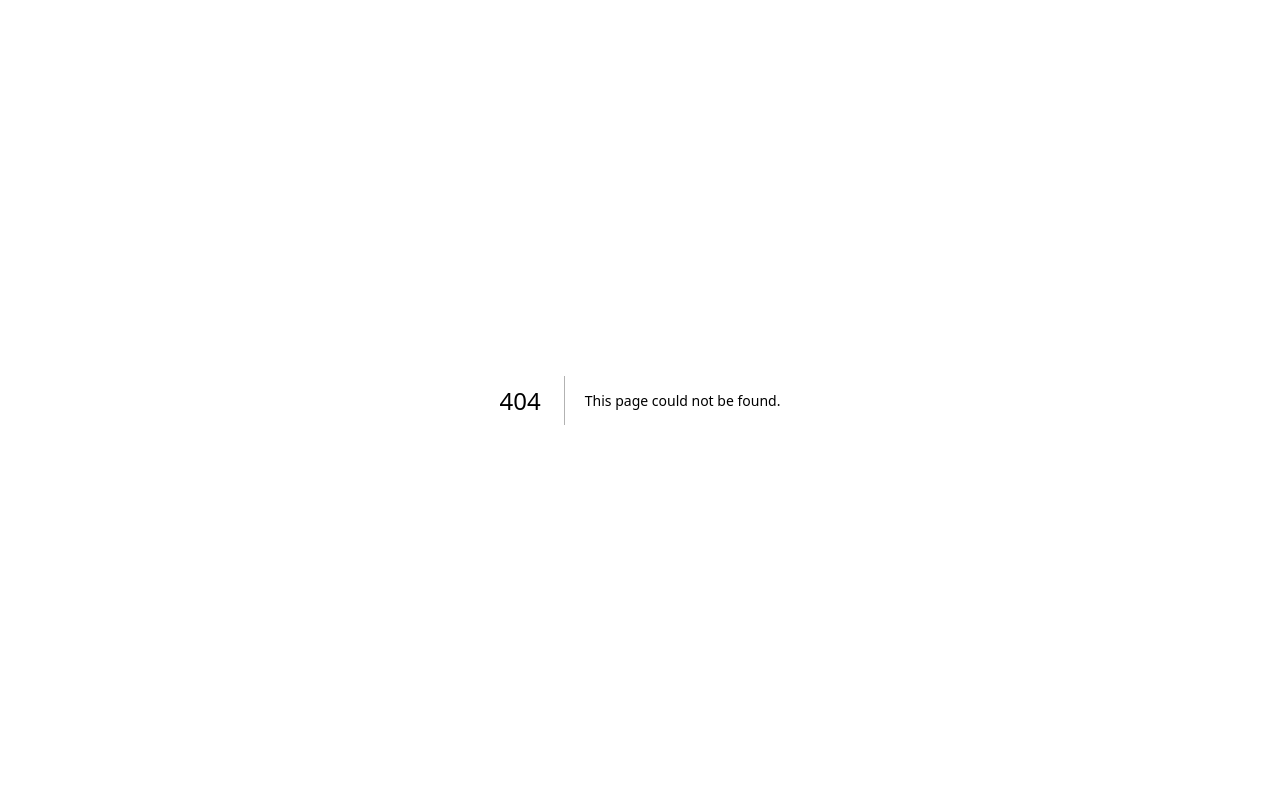
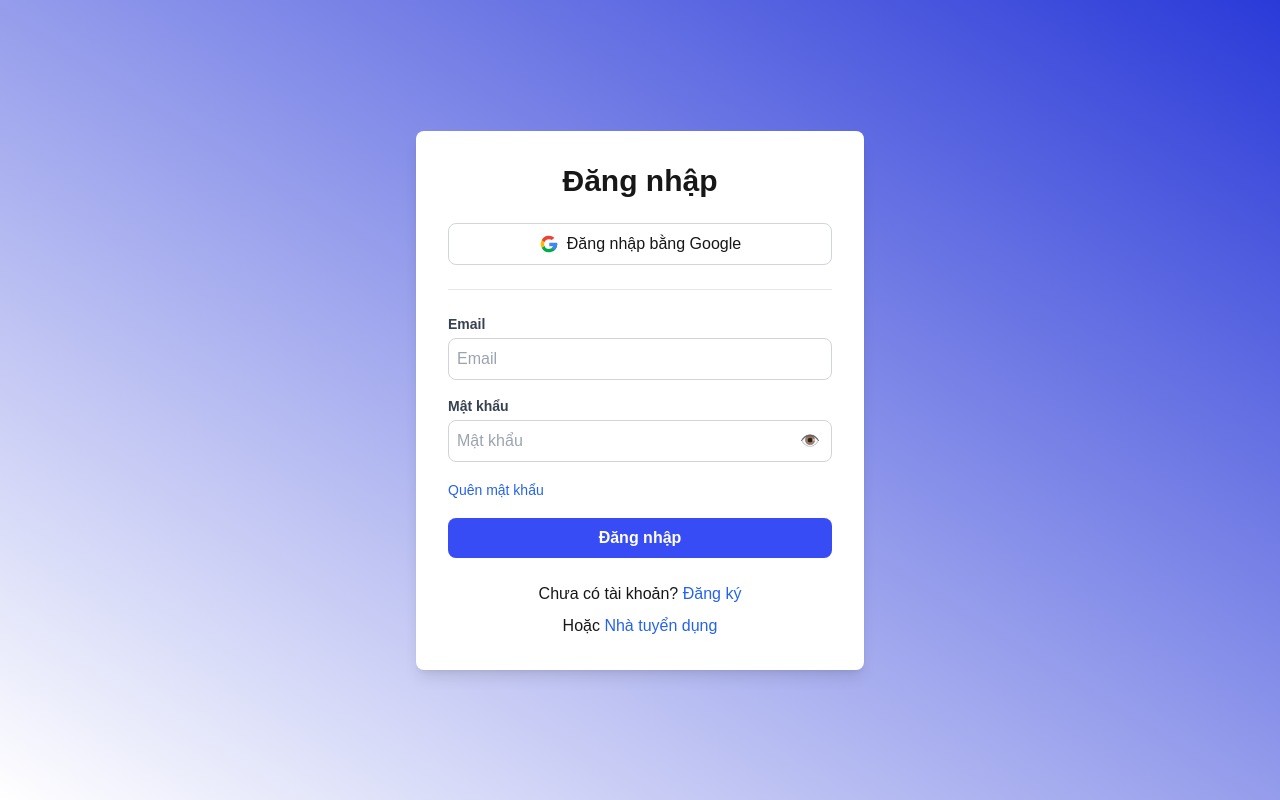
Before and after one commit to NDLoc-vn/find-jobs-app, a Next.js app: page /login in a window 1280 px wide. Before the commit this address had no page. Built offline with nearby package versions, Linux system fonts and the light colour scheme.

Commit message:
simple ui Login

```diff
--- a/app/globals.css
+++ b/app/globals.css
@@ -8,6 +8,7 @@
   --blue-600: #374cf4;
   --blue-800: #222fa0;
   --torea-bay-100: #ddebff;
+  --torea-bay-700: #2a3ad8;
 }
 
 /* @media (prefers-color-scheme: dark) {
--- /dev/null
+++ b/app/login/page.tsx
@@ -0,0 +1,74 @@
+"use client";
+
+import React, { useState } from "react";
+import Link from "next/link";
+
+const Login = () => {
+  const [showPassword, setShowPassword] = useState(false);
+
+  return (
+    <div className="min-h-screen flex items-center justify-center bg-gradient-to-tr from-white to-toreabay-700">
+      <div className="bg-white p-8 rounded-lg shadow-lg w-full max-w-md">
+        <h1 className="text-3xl font-semibold mb-6 text-center">Đăng nhập</h1>
+        <button className="w-full py-2 px-4 bg-white border border-gray-300 rounded-lg flex items-center justify-center mb-6">
+          <img src="/icon/google.svg" alt="Google" className="w-5 h-5 mr-2" />
+          Đăng nhập bằng Google
+        </button>
+
+        <hr className="my-6" />
+
+        <form>
+          <label className="block mb-1 text-sm font-medium text-gray-700">
+            <strong>Email</strong>
+          </label>
+          <input
+            type="email"
+            className="w-full p-2 border border-gray-300 rounded-lg mb-4"
+            placeholder="Email"
+          />
+
+          <label className="block mb-1 text-sm font-medium text-gray-700">
+            <strong>Mật khẩu</strong>
+          </label>
+          <div className="relative mb-4">
+            <input
+              type={showPassword ? "text" : "password"}
+              className="w-full p-2 border border-gray-300 rounded-lg"
+              placeholder="Mật khẩu"
+            />
+            <span
+              onClick={() => setShowPassword(!showPassword)}
+              className="absolute right-3 top-1/2 transform -translate-y-1/2 cursor-pointer"
+            >
+              👁️
+            </span>
+          </div>
+          <Link href="#" className="text-blue-600 text-sm">
+            Quên mật khẩu
+          </Link>
+
+          <button className="w-full py-2 px-4 bg-xanhduong-600 text-white rounded-lg mt-4 font-semibold">
+            Đăng nhập
+          </button>
+        </form>
+
+        <div className="mt-6 text-center">
+          <p>
+            Chưa có tài khoản?{" "}
+            <Link href="/register" className="text-blue-600">
+              Đăng ký
+            </Link>
+          </p>
+          <p className="mt-2">
+            Hoặc{" "}
+            <Link href="/employer-login" className="text-blue-600">
+              Nhà tuyển dụng
+            </Link>
+          </p>
+        </div>
+      </div>
+    </div>
+  );
+};
+
+export default Login;
--- a/app/ui/Header.tsx
+++ b/app/ui/Header.tsx
@@ -18,9 +18,11 @@ const Header = () => {
 
         <div className="flex flex-col items-center space-y-2">
           <div className="flex space-x-4">
-            <button className="w-32 h-12 px-4 py-2 bg-xanhduong-600 text-white rounded-lg font-semibold">
-              Đăng nhập
-            </button>
+            <Link href={"/login"}>
+              <button className="w-32 h-12 px-4 py-2 bg-xanhduong-600 text-white rounded-lg font-semibold">
+                Đăng nhập
+              </button>
+            </Link>
             <button className="w-32 h-12 px-4 py-2 border border-blue-500 text-blue-500 rounded-lg gradient-hover">
               Đăng ký
             </button>
--- a/tailwind.config.ts
+++ b/tailwind.config.ts
@@ -13,6 +13,8 @@ const config: Config = {
         foreground: "var(--foreground)",
         "xanhduong-600": "var(--blue-600)",
         "xanhduong-800": "var(--blue-800)",
+        "toreabay-100": "var(--torea-bay-100)",
+        "toreabay-700": "var(--torea-bay-700)",
       },
     },
   },
```
Also changed, not shown: public/icon/google.svg (added).
